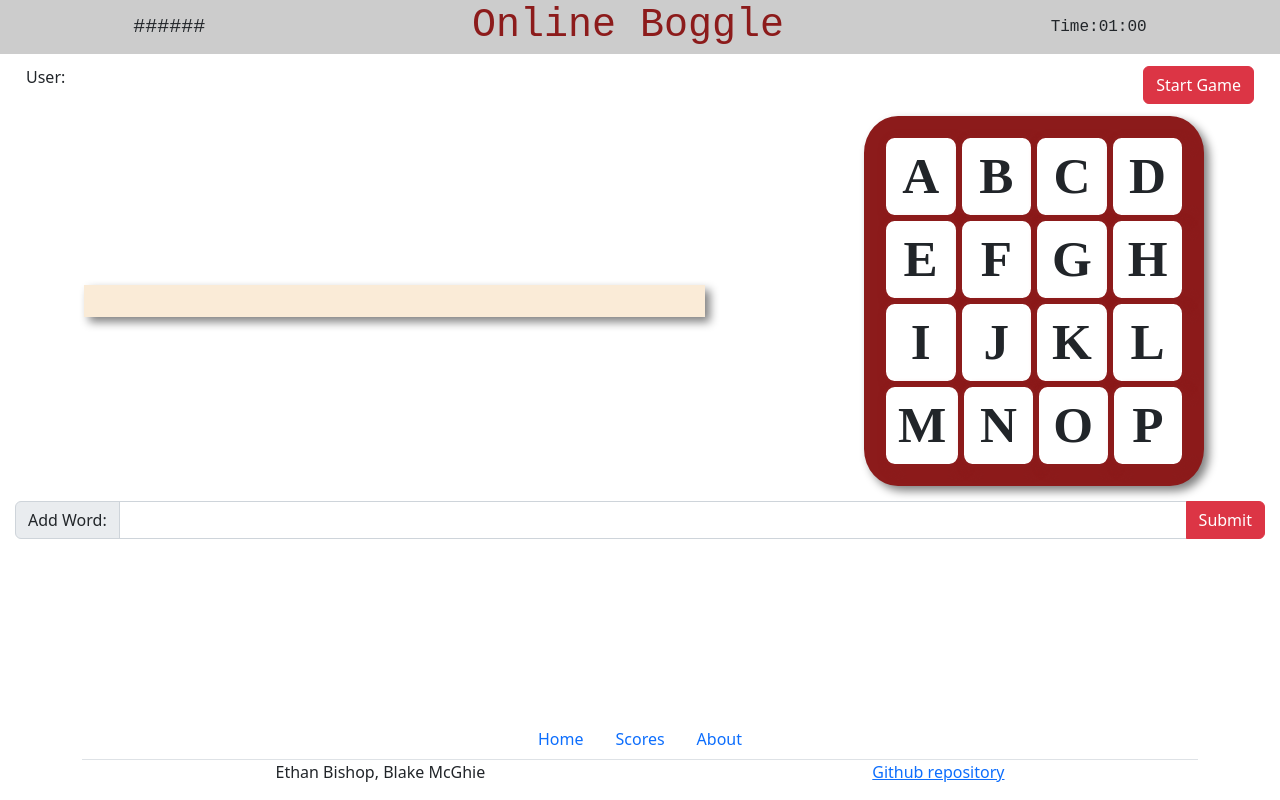
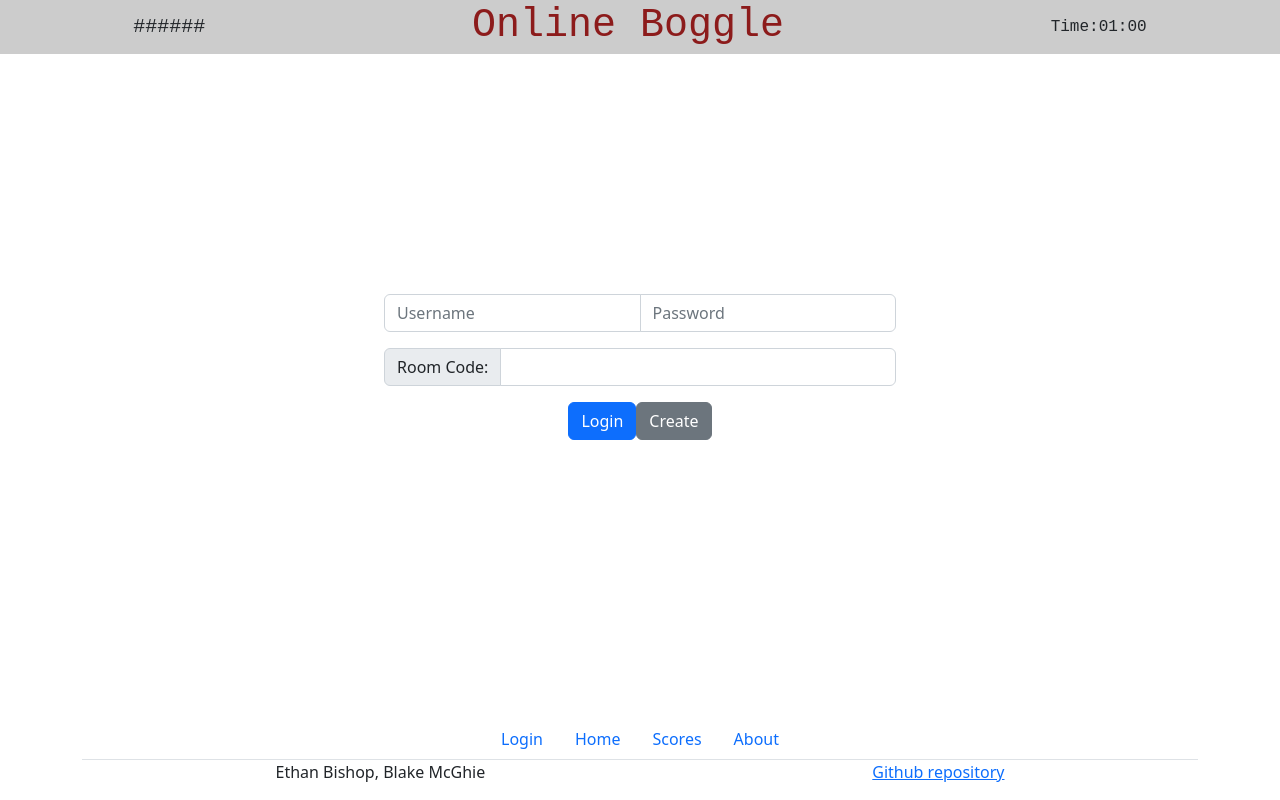
Before and after one commit to ethanguin/startup, a React (Create React App) app: page / in a window 1280 px wide. Built offline with nearby package versions, Linux system fonts and the light colour scheme; a web font is replaced by a local one.

Commit message:
edit(env) login front-end working

```diff
--- a/src/App.jsx
+++ b/src/App.jsx
@@ -5,13 +5,16 @@ import { NavLink, Route, Routes } from 'react-router-dom';
 import 'bootstrap/dist/css/bootstrap.min.css';
 import './index.css';
 import { Home } from './Home/Home.jsx';
+import { Login } from './Login/login.jsx'
 
 function App() {
   return (
     <div className='App'>
       <Header />
       <Routes>
-        <Route path='/' element={ <Home /> } />
+        <Route path='/' element={ <Login /> } />
+        <Route path='/Home' element={ <Home /> } />
+
         {/* <Route path='/' element={ <Scores /> } />
         <Route path='/' element={ <About /> } /> */}
       </Routes>
--- a/src/Footer/Footer.jsx
+++ b/src/Footer/Footer.jsx
@@ -7,7 +7,8 @@ export function Footer () {
                 <div class="container">
                         <ul class="nav justify-content-center border-bottom">
                             <li class="nav-item">
-                                <NavLink className='nav-link' to='../'>Home</NavLink>
+                                <NavLink className='nav-link' to='/'>Login</NavLink>
+                                <NavLink className='nav-link' to='/Home'>Home</NavLink>
                                 <NavLink className='nav-link' to='Scores'>Scores</NavLink>
                                 <NavLink className='nav-link' to='About'>About</NavLink>
                             </li>
--- a/src/Home/Home.jsx
+++ b/src/Home/Home.jsx
@@ -3,29 +3,6 @@ import React from 'react';
 export function Home () {
     return (
         <div className='main'>
-            <div className="modal modal-centered fade" id="myModal" data-bs-backdrop="static" data-bs-keyboard="false" tabindex="-1" aria-labelledby="staticBackdropLabel" aria-hidden="true">
-                <div className="modal-dialog">
-                    <div className="modal-content">
-                        <div className="modal-header">
-                            <h1 className="modal-title fs-5" id="staticBackdropLabel">Welcome to Boggle!</h1>
-                        </div>
-                        <div className="modal-body">
-                            <div className="input-group mb-3" id="userInputBody">
-                                <input id="username" type="text" className="form-control" placeholder="Username" aria-label="Username" />
-                                <input id="userPassword" type="password" className="form-control" placeholder="Password" aria-label="Password" />
-                            </div>
-                            <div className="input-group mb-3" id="roomCodeInput">
-                                <span className="input-group-text">Room Code:</span>
-                                <input type="text" className="form-control" id="room-code" aria-label="Server" />
-                            </div>
-                        </div>
-                        <div className="modal-footer">
-                            <button type="button" className="btn btn-primary" onclick="loginUser()">Login</button>
-                            <button type="button" className="btn btn-secondary" onclick="createUser()">Create</button>
-                        </div>
-                    </div>
-                </div>
-            </div>
                 <div className="start">
                     <div className="userDisplay"><p>User: </p></div>
                     <div><button type="button" className="btn btn-danger" onclick="startGame()">Start Game</button></div>
--- /dev/null
+++ b/src/Login/login.jsx
@@ -0,0 +1,28 @@
+// import React from 'react';
+
+import { useNavigate } from 'react-router-dom';
+import React from 'react';
+import 'bootstrap/dist/css/bootstrap.min.css';
+import Button from 'react-bootstrap/Button';
+
+export function Login() {
+    const navigate = useNavigate()
+    return (
+        <>
+        <section className='Login_Box'>
+            <div className="input-group mb-3" id="userInputBody">
+                <input id="username" type="text" className="form-control" placeholder="Username" aria-label="Username" />
+                <input id="userPassword" type="password" className="form-control" placeholder="Password" aria-label="Password" />
+            </div>
+            <div className="input-group mb-3" id="roomCodeInput">
+                <span className="input-group-text">Room Code:</span>
+                <input type="text" className="form-control" id="room-code" aria-label="Server" />
+            </div>
+            <div>
+                <Button variant='primary' onClick={() => navigate('/Home')}>Login</Button>
+                <Button variant='secondary' onClick={() => navigate('/Home')} >Create</Button>
+            </div>
+        </section>
+        </>
+    );
+}
--- a/src/index.css
+++ b/src/index.css
@@ -14,6 +14,19 @@
     padding-right: 1em;
     padding-left: 1em;
 }
+
+
+.Login_Box {
+    display: flex;
+    flex-direction: column;
+    width: 40vw;
+    align-items: center;
+    /* border: dashed black; */
+    flex: 1;
+    margin-left: 30vw;
+    padding-top: 30vh;
+}
+
 
 #player-messages {
     margin: 17px;
```
Also changed, not shown: old-public/login.js (+12 -8 lines).
